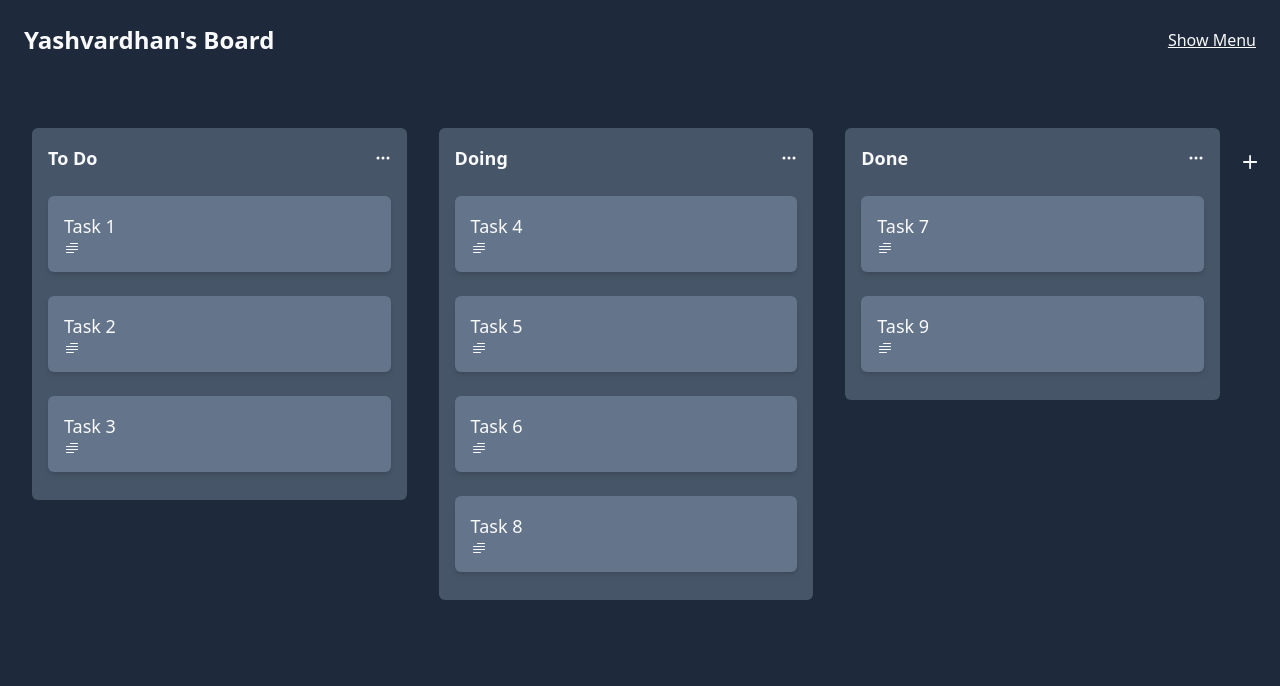
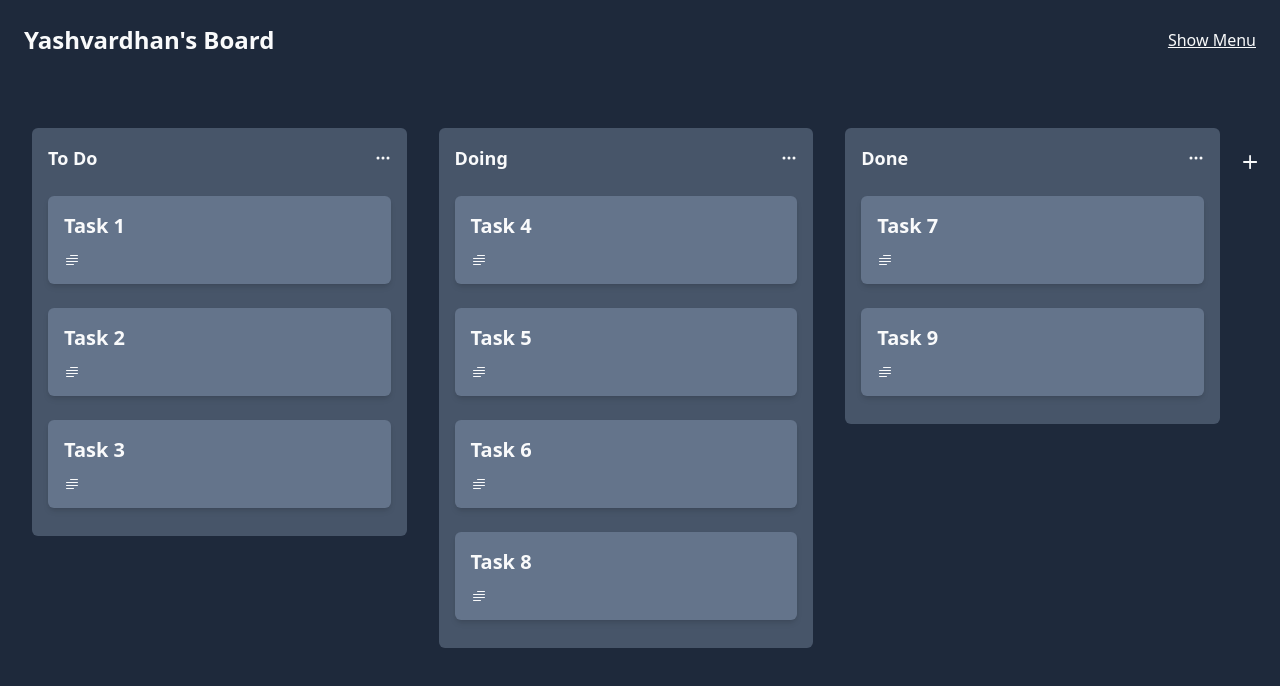
Before and after one commit to yash22arora/Zuddl_Assignment, a React (Create React App) app in the folder client/: page / in a window 1280 px wide. Shown: the top 686 px of the page. Built offline with nearby package versions, Linux system fonts and the light colour scheme.

Commit message:
Install DnD npm package
Signed-off-by: Yashvardhan Arora <yash22arora@gmail.com>

```diff
--- a/client/package.json
+++ b/client/package.json
@@ -11,6 +11,7 @@
     "@types/react": "^18.0.18",
     "@types/react-dom": "^18.0.6",
     "react": "^18.2.0",
+    "react-beautiful-dnd": "^13.1.1",
     "react-dom": "^18.2.0",
     "react-icons": "^4.4.0",
     "react-scripts": "5.0.1",
--- a/client/src/components/Board/Index.tsx
+++ b/client/src/components/Board/Index.tsx
@@ -1,14 +1,16 @@
+import { useState } from "react";
 import { BsPlus } from "react-icons/bs";
 import MockData from "./../../MOCK_DATA.json";
 import Section from "./Section";
 const Board: React.FC = () => {
+  const [data, setData] = useState(MockData);
   return (
     <div className="flex flex-row h-full w-full p-4 pt-8">
       <div className="flex min-w-full h-full overflow-scroll">
-        {MockData.map((section) => {
+        {data.map((section) => {
           return <Section key={section.id} section={section} />;
         })}
-        <BsPlus size={100} />
+        <BsPlus size={100} className="cursor-pointer" />
       </div>
     </div>
   );
--- a/client/src/components/Board/Task.tsx
+++ b/client/src/components/Board/Task.tsx
@@ -1,3 +1,4 @@
+import { useEffect, useState } from "react";
 import { BsTextParagraph } from "react-icons/bs";
 
 interface TaskProps {
@@ -10,11 +11,26 @@ interface TaskProps {
   };
 }
 const Task: React.FC<TaskProps> = ({ task }) => {
+  const [expanded, setExpanded] = useState(false);
+  const [height, setHeight] = useState("h-0");
+  useEffect(() => {
+    setHeight(expanded ? "h-min my-3" : "h-0");
+  }, [expanded]);
   return (
     <div className="flex flex-col p-4 rounded-md bg-slate-500 shadow-md my-3">
-      <span className="text-lg font-medium">{task.title}</span>
+      <span className="text-xl font-bold">{task.title}</span>
+      <p
+        className={`${height} transition-all origin-top duration-200 overflow-hidden`}
+      >
+        {task.description}
+      </p>
       <div className="flex flex-row">
-        <BsTextParagraph />
+        <BsTextParagraph
+          className="cursor-pointer mt-3"
+          onClick={() => {
+            setExpanded((prev) => !prev);
+          }}
+        />
       </div>
     </div>
   );
```
Also changed, not shown: 1 other file (tests, documents, lock files or other folders).
